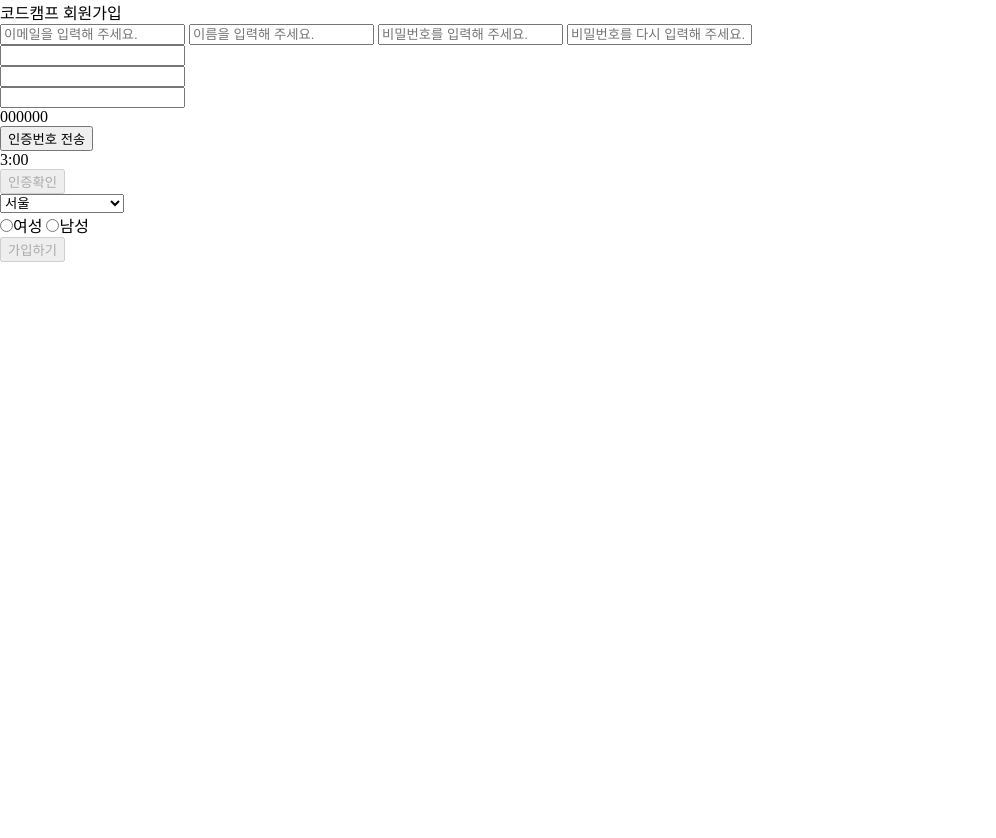
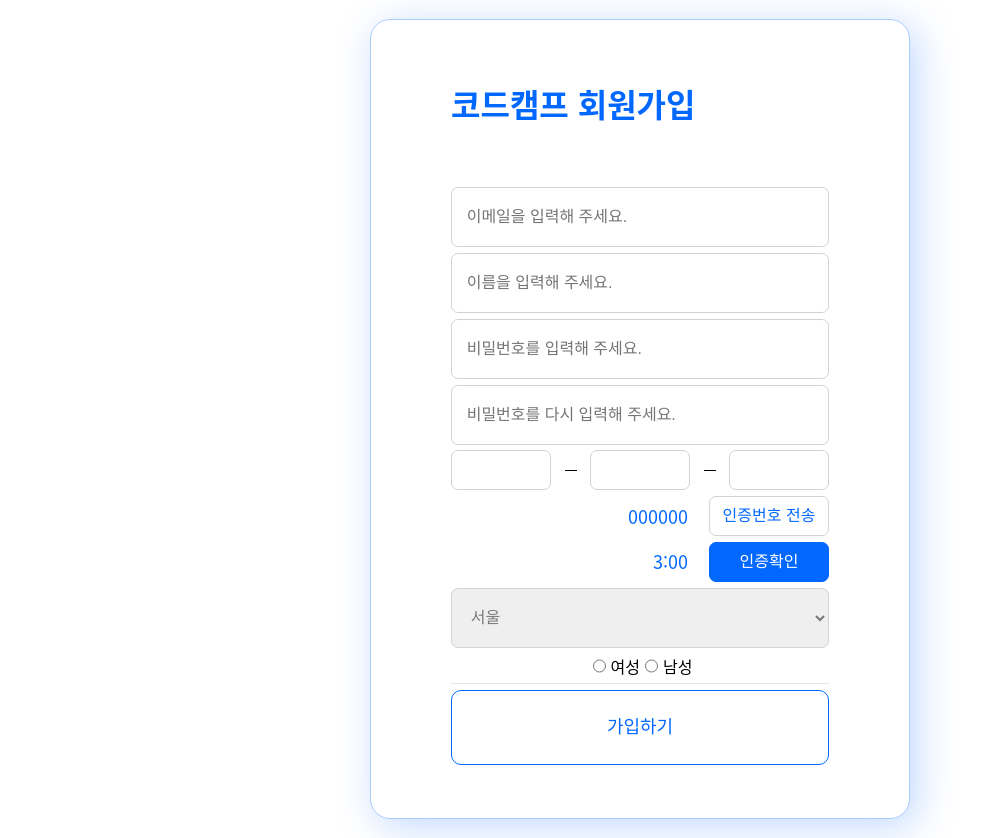
Before and after one commit to ohjiae/codecamp, a plain HTML site: page precamp/class/final/final.html in a window 1280 px wide. Shown: the whole page, without its empty margins (0-996 px from the left). Before the commit the page ends 800 px from the top, so only its background shows below. Drawn offline with Linux system fonts and the light colour scheme.

Commit message:
:lipstick: Add basic css

```diff
--- a/precamp/class/final/final.css
+++ b/precamp/class/final/final.css
@@ -6,4 +6,191 @@
 html, body {
     width: 100%;
     height: 100%;
+    display: flex;
+    flex-direction: column;
+    justify-content: center;
+    align-items: center;
+    margin-top: 1.5%;
+    margin-bottom: 1.5%;
+        font-family: 'Noto Sans CJK KR';
+    font-style: normal;
+
 }
+
+.wrapper {
+    width: 540px;
+    height: 960px;
+    background: #FFFFFF;
+    border: 1px solid #AACDFF;
+    box-shadow: 7px 7px 39px rgba(0, 104, 255, 0.25);
+    border-radius: 20px;
+    display: flex;
+    flex-direction: column;
+    justify-content: space-between;
+    padding: 0px 80px;
+    font-family: 'Noto Sans CJK KR';
+    font-style: normal;
+}
+
+.wrapper__head {
+    width: 100%;
+    height: 47px;
+    font-weight: 700;
+    font-size: 32px;
+    line-height: 47px;
+    color: #0068FF;
+    margin: 60px 0px;
+}
+
+.wrapper__body {
+    width: 100%;
+    height: 100%;
+    display: flex;
+    flex-direction: column;
+    justify-content: space-between;
+    align-content: center;
+
+}
+
+.basicInfo {
+    width: 100%;
+    height: 60px;
+    border: 1px solid #D2D2D2;
+    border-radius: 7px;
+    text-align: left;
+    padding: 18px 14.68px;
+    font-weight: 400;
+    font-size: 16px;
+    line-height: 24px;
+    /* identical to box height */
+    color: #797979;
+}
+
+
+.auth__input {
+    width: 100%;
+    display: flex;
+    flex-direction: row;
+    justify-content: space-between;
+    align-items: center;
+}
+
+.auth__input__number {
+    width: 100px;
+    height: 40px;
+    border: 1px solid #D2D2D2;
+    border-radius: 7px;
+}
+
+.auth__input__dash {
+    width: 12px;
+    border-top: 1px solid black;
+}
+
+.auth__send {
+    width: 100%;
+    display: flex;
+    flex-direction: row;
+    justify-content: right;
+    align-items: center;
+}
+
+.auth__number {
+    height: 27px;
+    font-weight: 400;
+    font-size: 18px;
+    line-height: 27px;
+    /* identical to box height */
+    padding-right: 21px;
+    text-align: right;
+    color: #0068FF;
+}
+
+.auth__send__btn {
+    width: 120px;
+    height: 40px;
+    background: #FFFFFF;
+    border: 1px solid #D2D2D2;
+    border-radius: 7px;
+    font-weight: 400;
+    font-size: 16px;
+    line-height: 24px;
+    /* identical to box height */
+    text-align: center;
+    color: #0068FF;
+    white-space: nowrap;
+}
+
+.auth__check {
+    width: 100%;
+    display: flex;
+    flex-direction: row;
+    justify-content: right;
+    align-items: center;
+}
+
+.auth__check__btn {
+    width: 120px;
+    height: 40px;
+    background: #0068FF;
+    border: 1px solid #0068FF;
+    border-radius: 7px;
+    font-weight: 400;
+    font-size: 16px;
+    line-height: 24px;
+    /* identical to box height */
+    text-align: center;
+    color: #FFFFFF;
+    white-space: nowrap;
+}
+
+.area {
+    width: 100%;
+    height: 60px;
+    border: 1px solid #D2D2D2;
+    border-radius: 7px;
+    text-align: left;
+    padding: 18px 23px 18px 14.68px;
+    font-weight: 400;
+    font-size: 16px;
+    line-height: 24px;
+    /* identical to box height */
+    color: #797979;
+    /* 화살표 하..해야되나 */
+}
+
+.gender {
+    width: 100%;
+    height: 23.94px;
+    display: flex;
+    flex-direction: row;
+    justify-content: center;
+    /* margin: 30px 0px; */
+}
+
+.gender__btn {
+    margin: 5px;
+}
+
+.divideLine {
+    width: 100%;
+    border-top: 1px solid #E6E6E6;
+    /* margin-bottom: 20px; */
+}
+
+.signup {
+    width: 100%;
+    height: 75px;
+    background: #FFFFFF;
+    border: 1px solid #0068FF;
+    border-radius: 10px;
+    font-weight: 400;
+    font-size: 18px;
+    line-height: 27px;
+    /* identical to box height */
+
+    text-align: center;
+
+    color: #0068FF;
+    margin-bottom: 53px;
+}
```
